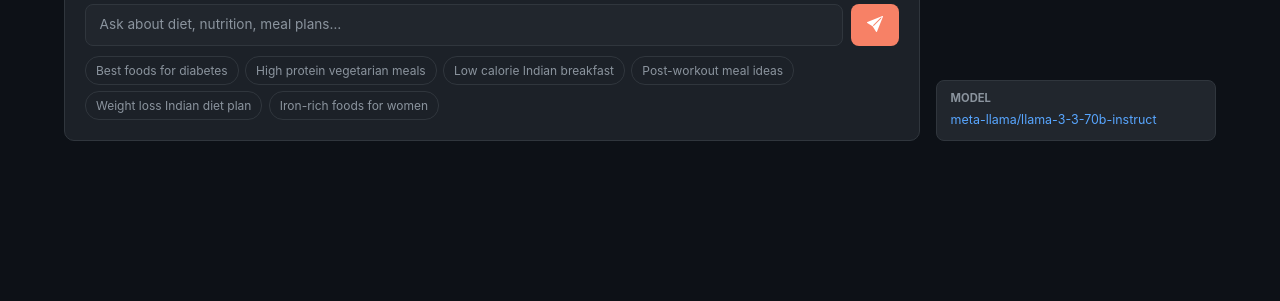
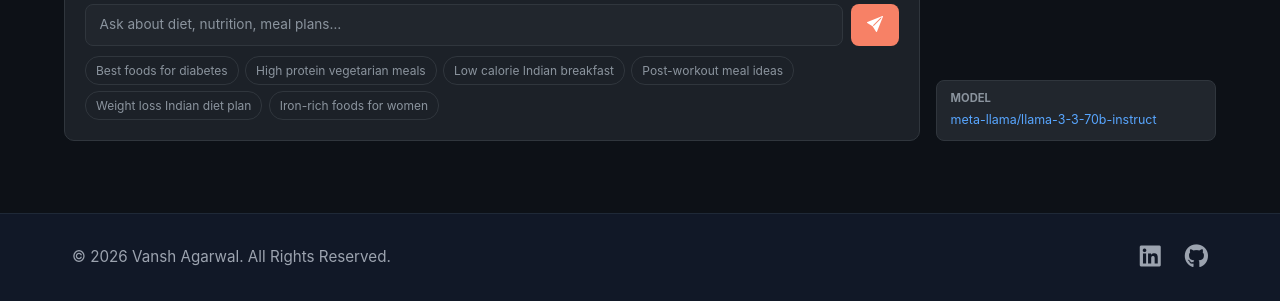
Before and after one commit to teachmetech08/NutriAI-Diet-Agent, a Flask app: page / in a window 1280 px wide. Shown: the part 560-861 px from the top of the page. Before the commit the page ends 701 px from the top, so only its background shows below. Run offline with Flask 3, Linux system fonts and the light colour scheme.

Commit message:
feat: embed secure professional footer tracking components with brand assets

```diff
--- a/templates/index.html
+++ b/templates/index.html
@@ -1,6 +1,8 @@
 <!DOCTYPE html>
 <html lang="en">
 <head>
+  <!-- Font Awesome CDN for Vector Social Media Icons -->
+<link rel="stylesheet" href="https://cdnjs.cloudflare.com/ajax/libs/font-awesome/6.5.1/css/all.min.css">
   <meta charset="UTF-8" />
   <meta name="viewport" content="width=device-width, initial-scale=1.0" />
   <title>NutriAI – Indian Diet & Nutrition Agent</title>
@@ -293,6 +295,59 @@
       min-width: 220px; animation: slideIn .25s ease;
     }
     @keyframes slideIn { from{transform:translateX(60px);opacity:0} to{transform:translateX(0);opacity:1} }
+    .app-footer {
+    width: 100%;
+    background-color: #111827; /* Matches dashboard card tones */
+    border-top: 1px solid #1f2937;
+    padding: 1.5rem 0;
+    margin-top: 3rem;
+}
+
+.footer-content {
+    max-width: 1200px;
+    margin: 0 auto;
+    display: flex;
+    justify-content: space-between;
+    align-items: center;
+    padding: 0 2rem;
+}
+
+.copyright {
+    color: #9ca3af;
+    font-size: 0.95rem;
+    margin: 0;
+}
+
+.social-links {
+    display: flex;
+    gap: 1.5rem;
+}
+
+.social-icon {
+    font-size: 1.5rem;
+    color: #9ca3af;
+    transition: color 0.2s ease, transform 0.2s ease;
+}
+
+/* Specific Brand Hover Animations */
+.social-icon.linkedin:hover {
+    color: #0077b5;
+    transform: translateY(-2px);
+}
+
+.social-icon.github:hover {
+    color: #ffffff;
+    transform: translateY(-2px);
+}
+
+/* Adjust layout rules for clean mobile views */
+@media (max-width: 640px) {
+    .footer-content {
+        flex-direction: column;
+        gap: 1rem;
+        text-align: center;
+    }
+}
   </style>
   <script src="https://cdn.jsdelivr.net/npm/chart.js"></script>
 </head>
@@ -894,5 +949,18 @@ function askForMember(i) {
 generateMealPlan();
 renderFamily();
 </script>
+<footer class="app-footer">
+    <div class="footer-content">
+        <p class="copyright">&copy; 2026 Vansh Agarwal. All Rights Reserved.</p>
+        <div class="social-links">
+            <a href="https://www.linkedin.com/in/vansh-agarwal-techpluss08" target="_blank" class="social-icon linkedin">
+                <i class="fa-brands fa-linkedin"></i>
+            </a>
+            <a href="https://github.com/teachmetech08" target="_blank" class="social-icon github">
+                <i class="fa-brands fa-github"></i>
+            </a>
+        </div>
+    </div>
+</footer>
 </body>
 </html>
```
